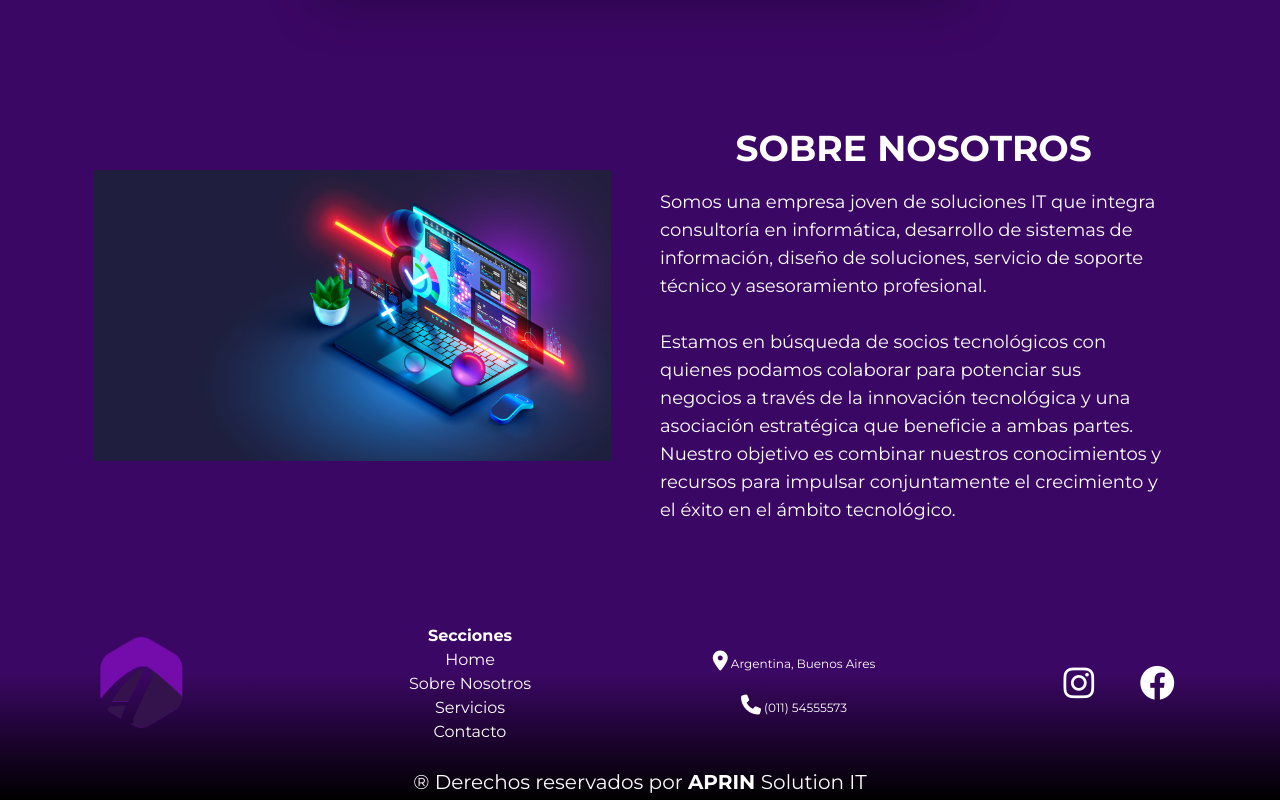
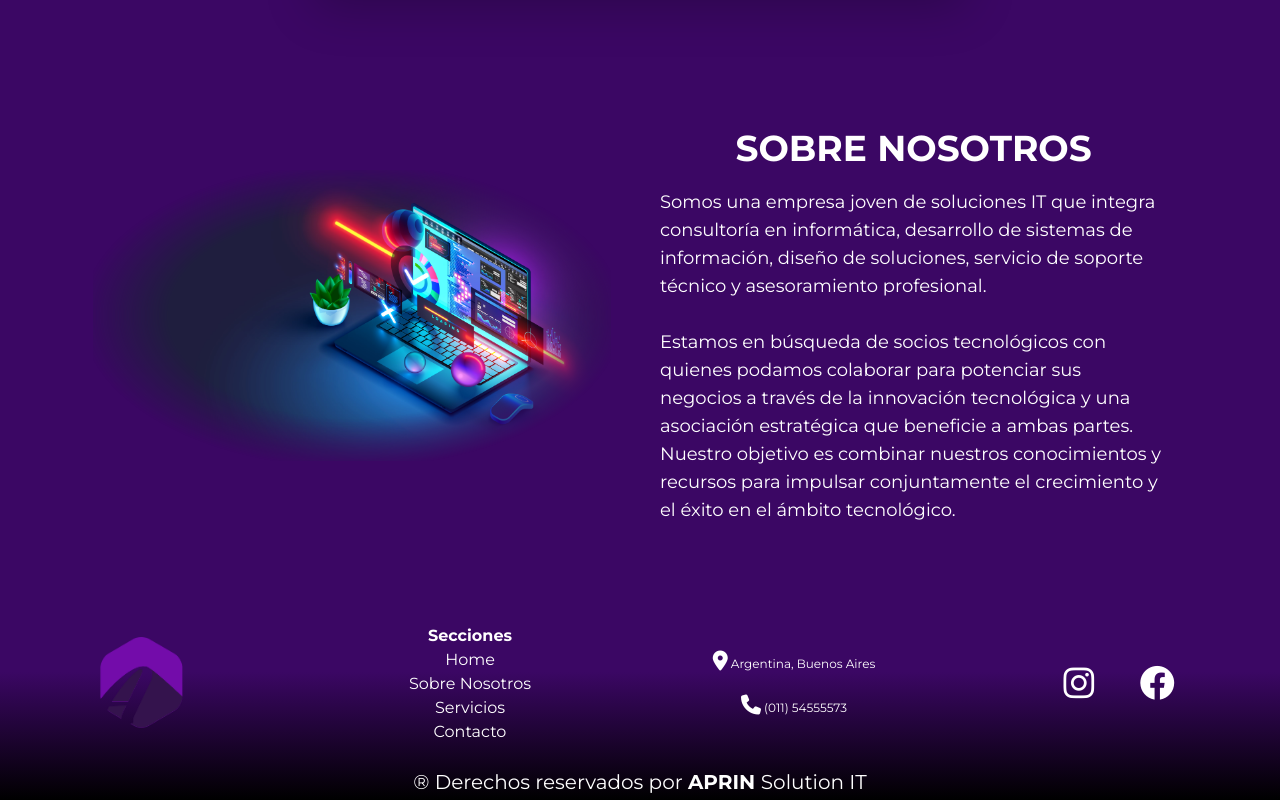
Before and after one commit to migue-ush/APRIN-SIT, a React (Vite) app: page / in a window 1280 px wide. Shown: the part 3612-4412 px from the top of the page. Built offline with nearby package versions, Linux system fonts and the light colour scheme; some icons are missing.

Commit message:
Cambios para poder utilizar mask-image con Tailwind CSS.

```diff
--- a/tailwind.config.js
+++ b/tailwind.config.js
@@ -2,14 +2,24 @@
 export default {
   content: ["./index.html", "./src/**/*.jsx"],
   theme: {
-
-    fontFamily: {
-      'spectral': ['Spectral'],
-      'mont': ['Montserrat'],
-      'robo': ['Roboto'],
-      'sour': ['Source Code Pro']
-
+    extend: {
+      fontFamily: {
+        'spectral': ['Spectral'],
+        'mont': ['Montserrat'],
+        'robo': ['Roboto'],
+        'sour': ['Source Code Pro']
+      }
     }
   },
-  plugins: [],
+  plugins: [
+    function ({ addUtilities }) {
+      const newUtilities = {
+        '.masked-image': {
+          'mask-image': 'radial-gradient(ellipse, black 50%, transparent 74%)',
+          '-webkit-mask-image': 'radial-gradient(ellipse, black 50%, transparent 74%)', // Para Safari
+        },
+      }
+      addUtilities(newUtilities, ['responsive', 'hover'])
+    }
+  ],
 }
```
